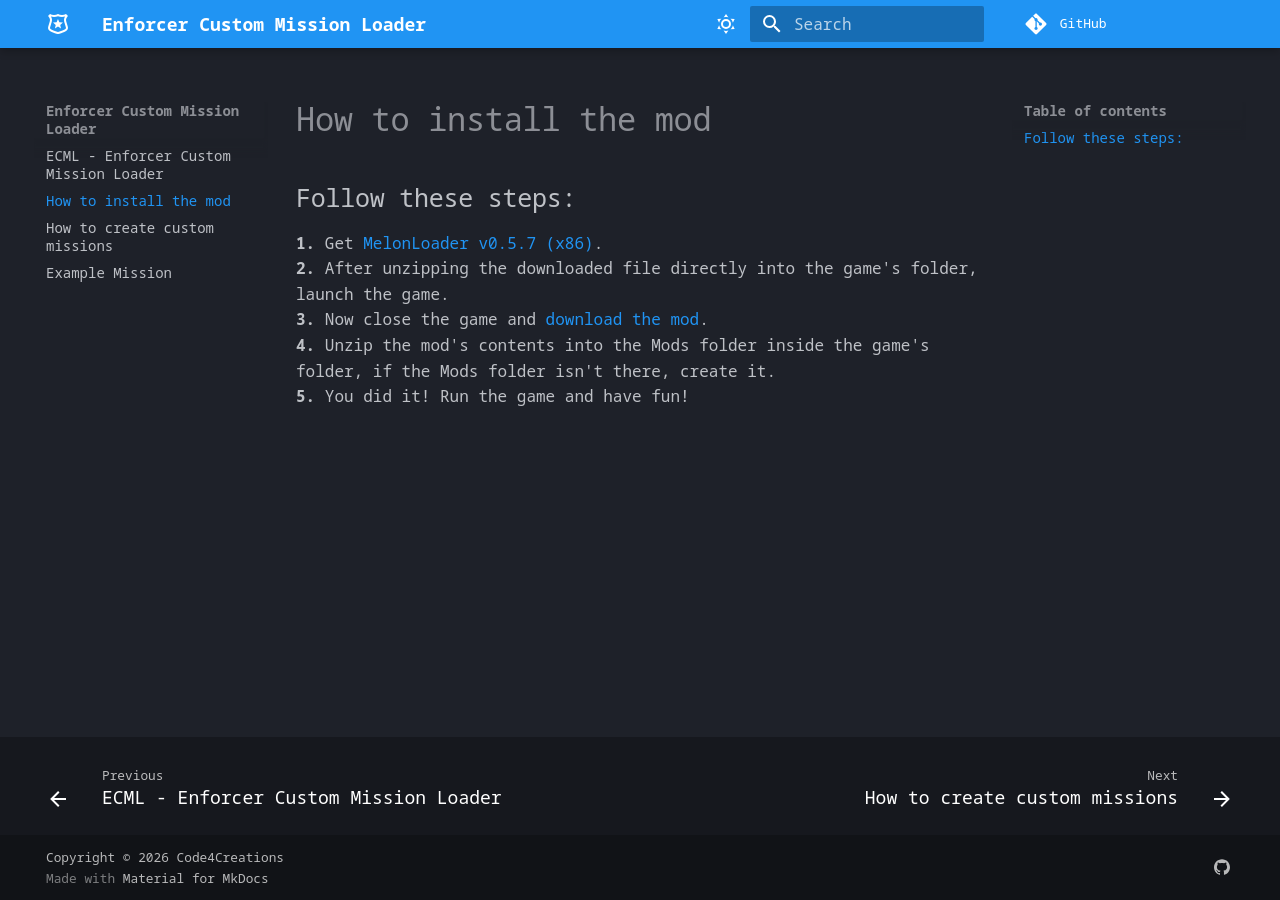
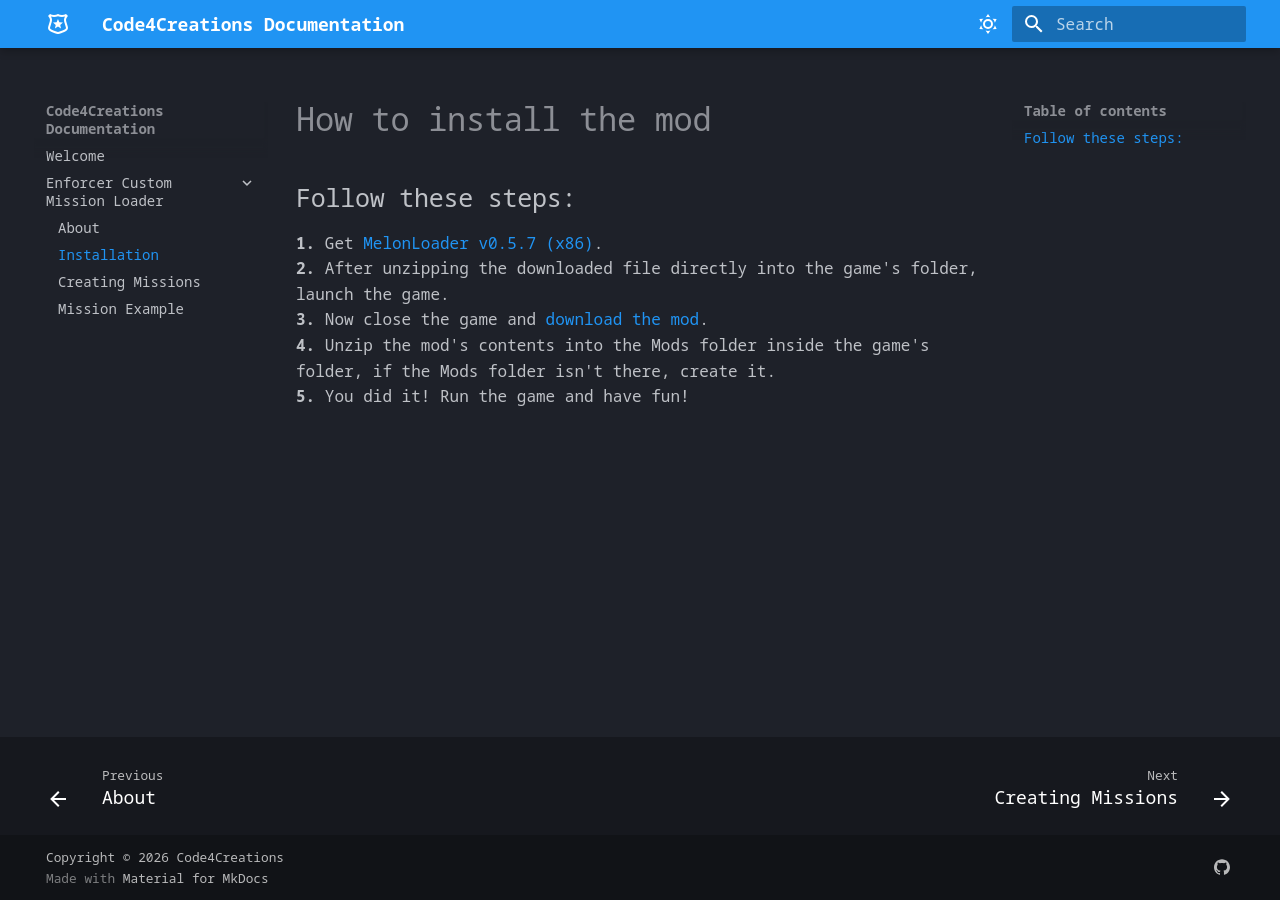
Before and after one commit to Code4Creations/Code4Creations.github.io, an MkDocs documentation site: the page built from docs/ECML/howto.md, in a window 1280 px wide. Built offline with MkDocs 1.6.1 and Material for MkDocs 9.7.7, drawn with Linux system fonts in a browser that asks for light colours; comment, search, counter and statistics services are not loaded.

Commit message:
docs: reorganize documentation structure

```diff
--- /dev/null
+++ b/docs/ECML/about.md
@@ -0,0 +1,3 @@
+# ECML - Enforcer Custom Mission Loader
+
+A simple mod for <b>Enforcer: Police Crime Action</b> bringing capability for creating custom missions.
--- a/docs/index.md
+++ b/docs/index.md
@@ -1,3 +1,5 @@
-# ECML - Enforcer Custom Mission Loader
+# Welcome
 
-A simple mod for <b>Enforcer: Police Crime Action</b> bringing capability for creating custom missions.
+Welcome to the documentation.
+
+Use the navigation on the left to explore guides.
--- a/mkdocs.yml
+++ b/mkdocs.yml
@@ -1,5 +1,5 @@
-site_name: Enforcer Custom Mission Loader
-site_url: https://blabla.com/
+site_name: Code4Creations Documentation
+site_url: https://code4creations.github.io/
 theme:
   name: material
   font:
@@ -25,13 +25,13 @@ theme:
       primary: blue
       accent: blue grey
 
-repo_url: https://github.com/Code4Creations/ECML
-
 nav:
-  - index.md
-  - howto.md
-  - customs.md
-  - missionExample.md
+  - Welcome: index.md
+  - Enforcer Custom Mission Loader:
+    - About: ECML/about.md
+    - Installation: ECML/howto.md
+    - Creating Missions: ECML/customs.md
+    - Mission Example: ECML/missionExample.md
 
 markdown_extensions:
   - attr_list
@@ -53,6 +53,6 @@ markdown_extensions:
 extra:
   social:
     - icon: simple/github
-      link: https://github.com/Code4Creations/ECML
+      link: https://github.com/Code4Creations/
 
 copyright: Copyright &copy; 2026 Code4Creations
```
Also changed, not shown: docs/ECML/customs.md (renamed from docs/customs.md), docs/ECML/howto.md (renamed from docs/howto.md), docs/ECML/missionExample.md (renamed from docs/missionExample.md).
